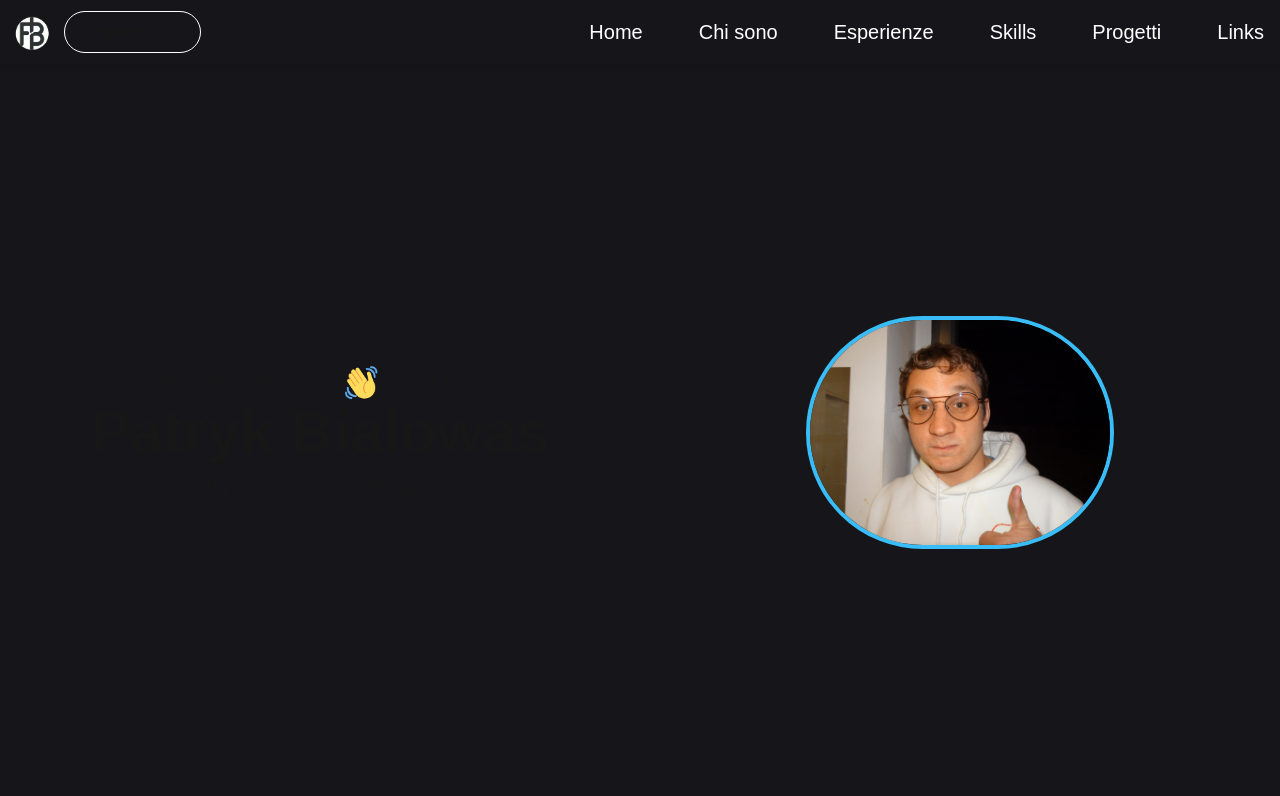
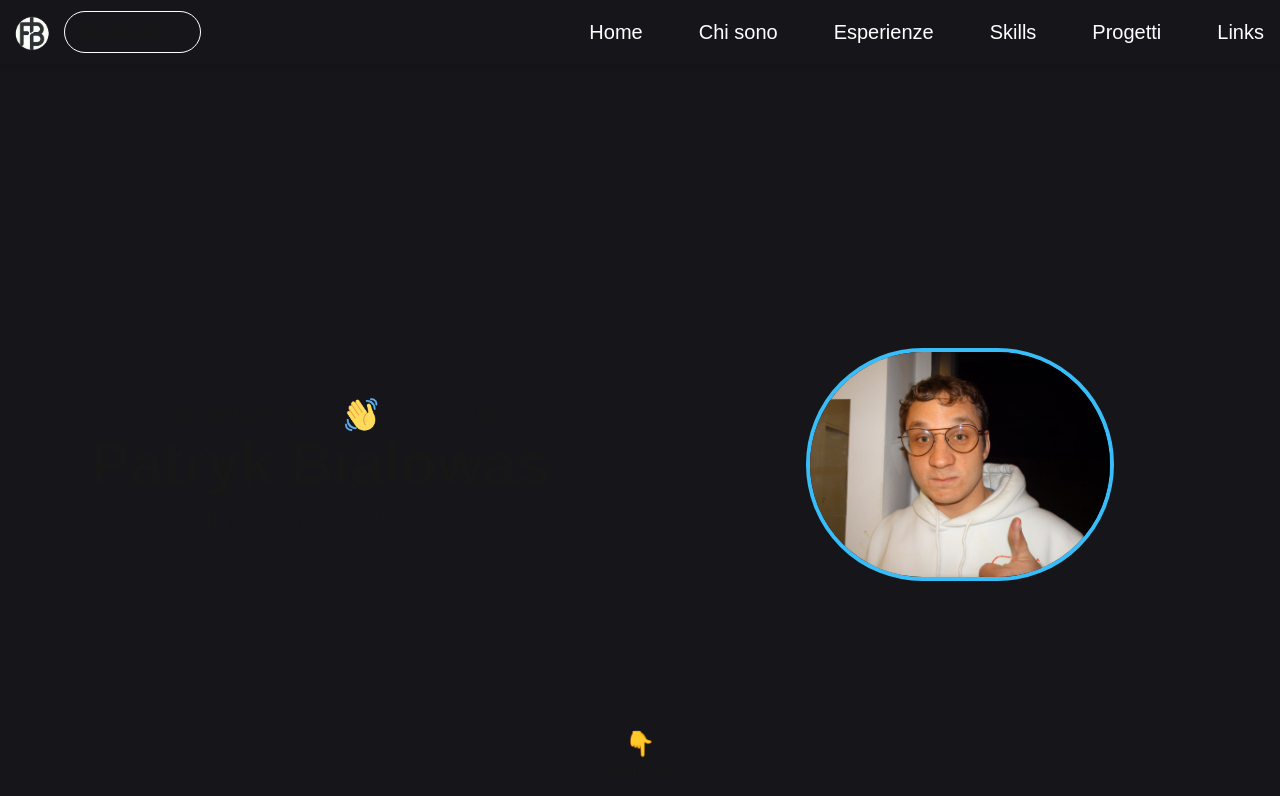
Before and after one commit to MrEntity303/my_site, a Next.js app: page / in a window 1280 px wide. Shown: the top 796 px of the page. Built offline with nearby package versions, Linux system fonts and the light colour scheme.

Commit message:
[FIX & ADD] fixed responsive feacture and add new gray color cards

```diff
--- a/src/app/componets/layout/Presentation.tsx
+++ b/src/app/componets/layout/Presentation.tsx
@@ -1,8 +1,28 @@
-import React from 'react';
+'use client';
+import React, { useState, useEffect} from 'react';
 
 const Presentation = () => {
+  const [isScrolling, setIsScrolling] = useState(false);
+
+  useEffect(() => {
+    const handleScroll = () => {
+      if (window.scrollY > 10) {
+        setIsScrolling(true);
+      } else {
+        setIsScrolling(false);
+      }
+    };
+
+    window.addEventListener('scroll', handleScroll);
+
+    // Clean up the event when the component is unmounted
+    return () => {
+      window.removeEventListener('scroll', handleScroll);
+    };
+  }, );
+
     return (
-<main id="home" className=" flex flex-col-reverse lg:flex-row justify-center items-center">
+<main id="home" className=" flex flex-col-reverse pt-16 lg:flex-row justify-center items-center lg:h-screen">
   <div className="flex w-full lg:w-1/2 justify-center items-center">
     <div className="text-center p-3">
       <div className="flex justify-center items-center space-x-2">
@@ -22,23 +42,15 @@ const Presentation = () => {
   <div className="flex w-full lg:w-1/2 justify-center items-center p-3">
     <img src="..\img\profile1.jpg" alt="profile" className='rounded-full w-1/2 h-1/2 border-4 border-sky-400'/>
   </div>
+  <a href="#about" className={`absolute bottom-4 flex flex-col justify-center items-center transition-opacity duration-300 ${
+          isScrolling ? 'hidden' : 'block'
+        }`}>
+    <span className="text-2xl animate-pulseGrow">👇</span>
+    <span>Scroll Down</span>
+  </a>
 </main>
 
     );
 };
 
 export default Presentation;
-
-        // <div className='mt-40'>
-        // <div className="flex justify-center items-center space-x-2">
-        //     <span className='text-2xl'>Ciao, benvenuto (</span>
-        //     <img src="./img/wave-hello.gif" alt="hi" className='w-10 ml-2'/>
-        //     <span className="text-2xl">) , Io sono</span>
-        // </div>
-        // <div className="flex justify-center items-center">
-        //     <h1 className="font-bold text-6xl">Patryk Bialowas</h1>
-        // </div>
-        // <div className="flex justify-center items-center">
-        //     <span className='text-2xl'>Enthusiast Developer</span>
-        // </div>
-        // </div>
--- a/tailwind.config.ts
+++ b/tailwind.config.ts
@@ -8,11 +8,21 @@ export default {
   ],
   theme: {
     extend: {
+      keyframes: {
+        pulseGrow: {
+          "0%, 100%": { transform: "scale(1)" },
+          "50%": { transform: "scale(1.1)" },
+        },
+      },
       colors: {
         background: "var(--background)",
         foreground: "var(--foreground)",
-        customGray: '#16161A'
+        customGray: '#16161A',
+        grayCard: '#242629'
       },
+    },
+    animation: {
+      pulseGrow: "pulseGrow 1s infinite",
     },
   },
   plugins: [],
```
